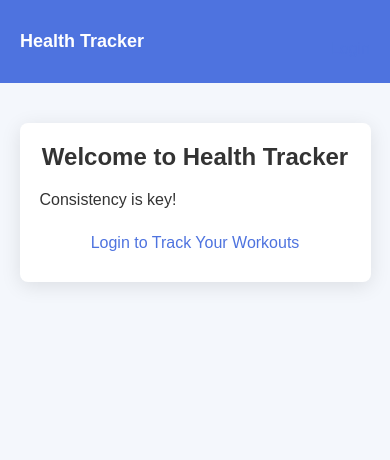
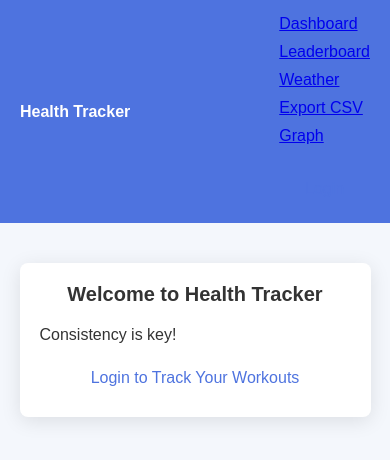
Before and after one commit to thatnoobgamer/hackabyte-submission, a Flask app: page / in a window 390 px wide. Shown: the top 460 px of the page. Run offline with Flask 3, Linux system fonts and the light colour scheme.

Commit message:
fixed graph

```diff
--- a/main.py
+++ b/main.py
@@ -1,8 +1,8 @@
-from flask import Flask, render_template, request, redirect, url_for, session
+from flask import Flask, render_template, request, redirect, url_for, session, jsonify
 from flask_login import LoginManager, UserMixin, login_user, login_required, logout_user, current_user
 import random
 import csv
-import os
+import io, base64, matplotlib.pyplot as plt
 import requests
 
 # Initialize Flask App
@@ -80,30 +80,36 @@
     sorted_workouts = sorted(workouts, key=lambda x: int(x['steps']), reverse=True)
     return render_template('leaderboard.html', workouts=sorted_workouts)
 
-import requests
-from flask import Flask, render_template, request, jsonify
-
-app = Flask(__name__)
-
-@app.route('/weather')
+@app.route('/weather', methods=['GET'])
 def weather():
-    # Get latitude and longitude from the query string
+    # Get the latitude and longitude from the query parameters
     lat = request.args.get('lat')
     lon = request.args.get('lon')
 
     if lat and lon:
-        # Use OpenWeatherMap API to get the weather data
-        api_key = "68c62c52de388d389eb3f205e9e7b45c"
-        url = f"http://api.openweathermap.org/data/2.5/weather?lat={lat}&lon={lon}&appid={api_key}"
-        response = requests.get(url)
-        weather_data = response.json()
+        api_key = "your_openweathermap_api_key_here"  # Replace with your actual API key
+        url = f"http://api.openweathermap.org/data/2.5/weather?lat={lat}&lon={lon}&appid={api_key}&units=metric"
 
-        return jsonify(weather_data)
+        try:
+            # Make the request to the OpenWeatherMap API
+            response = requests.get(url)
+            weather_data = response.json()
+
+            if response.status_code == 200:  # If the request is successful
+                # Extract relevant data
+                weather = {
+                    "city": weather_data.get("name"),
+                    "temperature": weather_data["main"]["temp"],
+                    "description": weather_data["weather"][0]["description"],
+                    "icon": weather_data["weather"][0]["icon"]
+                }
+                return render_template('weather.html', weather=weather)
+            else:
+                return jsonify({"error": "Unable to fetch weath er data"}), 400
+        except requests.exceptions.RequestException as e:
+            return jsonify({"error": f"An error occurred: {e}"}), 500
     else:
-        return jsonify({'error': 'Location not provided'}), 400
-
-if __name__ == '__main__':
-    app.run(debug=True)
+        return jsonify({"error": 'Location (lat/lon) not provided'}), 400
 
 
 @app.route('/export_csv')
@@ -116,5 +122,29 @@
         writer.writerows(workouts)
     return redirect(url_for('dashboard'))
 
+steps_data = [2000, 4000, 6000, 8000, 10000]
+dates = ['2025-02-01', '2025-02-02', '2025-02-03', '2025-02-04', '2025-02-05']
+
+# Route for the graph page
+@app.route('/graph')
+def graph():
+    # Create a graph using the dummy data
+    fig, ax = plt.subplots()
+    ax.plot(dates, steps_data, marker='o', color='b', label='Steps')
+
+    # Add labels and title
+    ax.set_xlabel('Date')
+    ax.set_ylabel('Steps')
+    ax.set_title('Steps Over Time')
+
+    # Save the plot to a BytesIO object and encode it in base64 to embed in HTML
+    img = io.BytesIO()
+    plt.savefig(img, format='png')
+    img.seek(0)
+    plot_url = base64.b64encode(img.getvalue()).decode('utf8')
+
+    # Pass the plot to the HTML page
+    return render_template('graph.html', plot_url=plot_url)
+
 if __name__ == '__main__':
     app.run(debug=True)
--- a/static/css/styles.css
+++ b/static/css/styles.css
@@ -49,6 +49,25 @@
   font-weight: bold;
   color: white;
   text-decoration: none;
+}
+
+/* Navbar Links */
+.navbar-links {
+  display: flex;
+  gap: 15px;
+}
+
+.navbar-link {
+  color: white;
+  font-size: 16px;
+  text-decoration: none;
+  padding: 10px 15px;
+  transition: background-color 0.3s;
+}
+
+.navbar-link:hover {
+  background-color: #2e59d9;
+  border-radius: 5px;
 }
 
 /* Main Content Styling */
@@ -151,4 +170,22 @@
   .navbar-brand {
       font-size: 18px;
   }
+
+  .navbar-links {
+      flex-direction: column;
+      gap: 10px;
+  }
 }
+@media (max-width: 480px) {
+  h1.title {
+      font-size: 20px;
+  }
+
+  .navbar-brand {
+      font-size: 16px;
+  }
+
+  .navbar-link {
+      font-size: 14px;
+  }
+}
--- a/templates/base.html
+++ b/templates/base.html
@@ -7,18 +7,29 @@
     <link rel="stylesheet" href="{{ url_for('static', filename='css/styles.css') }}">
 </head>
 <body>
+    <!-- Navbar -->
     <nav class="navbar">
         <div class="navbar-container">
             <a href="/" class="navbar-brand">Health Tracker</a>
-            {% if current_user.is_authenticated %}
-            <a href="/logout" class="btn-link">Logout</a>
-            {% else %}
-            <a href="/login" class="btn-link">Login</a>
-            {% endif %}
+            <div class="navbar-links">
+                <a href="/dashboard" class="nav-link">Dashboard</a>
+                <a href="/leaderboard" class="nav-link">Leaderboard</a>
+                <a href="/weather" class="nav-link">Weather</a>
+                <a href="/export_csv" class="nav-link">Export CSV</a>
+                <a href="/graph" class="nav-link">Graph</a>
+                {% if current_user.is_authenticated %}
+                    <a href="/logout" class="btn-link">Logout</a>
+                {% else %}
+                    <a href="/login" class="btn-link">Login</a>
+                {% endif %}
+            </div>
         </div>
     </nav>
+
+    <!-- Main Content -->
     <div class="container">
         {% block content %}{% endblock %}
     </div>
+
 </body>
 </html>
--- a/templates/graph.html
+++ b/templates/graph.html
@@ -4,7 +4,7 @@
     <meta charset="UTF-8">
     <meta name="viewport" content="width=device-width, initial-scale=1.0">
     <title>Workout Graph</title>
-    <link rel="stylesheet" href="{{ url_for('static', filename='styles.css') }}">
+    <link rel="stylesheet" href="{{ url_for('static', filename='css/styles.css') }}">
 </head>
 <body>
     <div class="graph-container">
```
